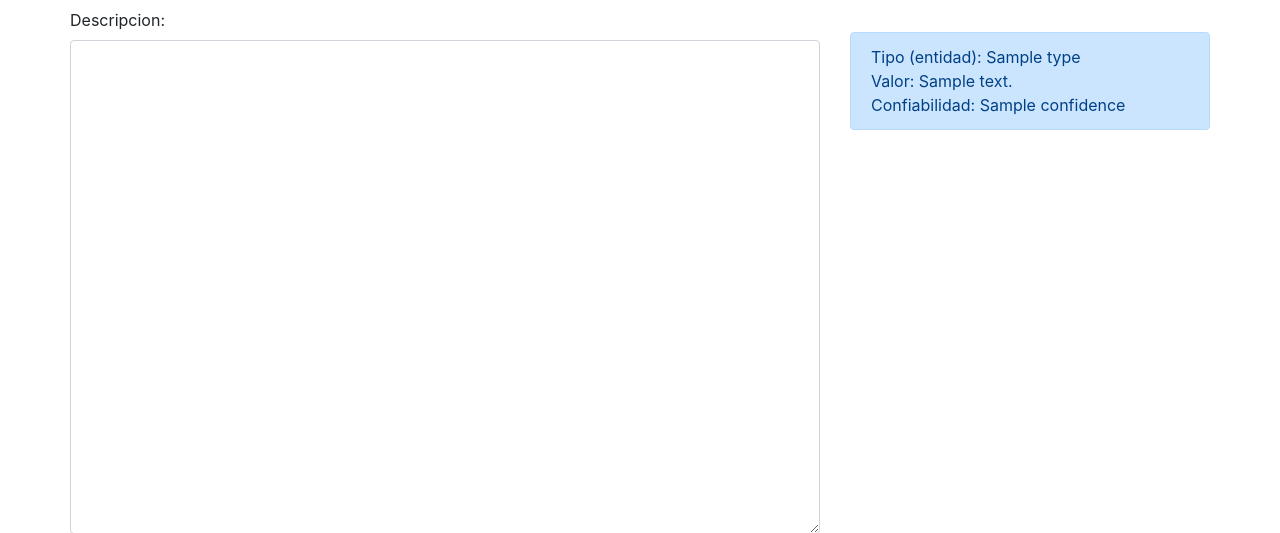
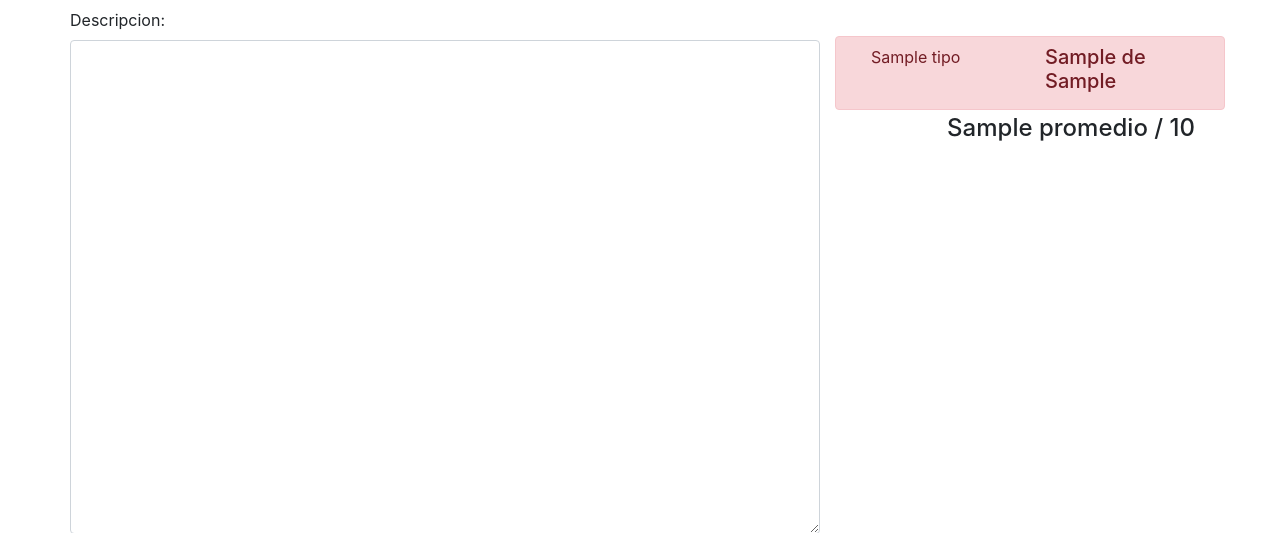
Before and after one commit to bignada/challenge_validacion_vacante, a Django app: template templates/vacante/validar.html in a window 1280 px wide. Shown: the top 533 px of the page. Run offline with Django 3.2, Linux system fonts and the light colour scheme; tables that the repository leaves empty hold one stand-in row (values such as "Sample post"); the template is opened without the code that fills it: values that come from a table or form of the project are taken from there, most other values are stand-ins (such as "Sample title", 1, 10 or a date in 2020); parts of the project's set-up code (start-up, migrations or seed data) failed here and were passed over; some libraries are stand-ins or nearby versions.

Commit message:
Se han agregado los porcentajes de evaluacion

```diff
--- /dev/null
+++ b/apps/conf_apps.json
@@ -0,0 +1,5 @@
+{
+    "NLU_KEY" : "7aThx2ow687qBDbK8QBSY1nAHEha5hYickObmPsh08Gk",
+    "NLU_URL" : "https://gateway.watsonplatform.net/natural-language-understanding/api",
+    "MODEL_ID_KS" : "e8e0591b-84f2-4250-a146-785f7971df48"
+}
--- a/templates/vacante/validar.html
+++ b/templates/vacante/validar.html
@@ -23,7 +23,28 @@
                 </div>
                 <div class="col-4 pt-4" rows="23">
 
+                    {% for tipo, val in diccionario.items %}
 
+                    <div class="row alert-primary alert py-2 my-1 {% if val.2 >= val.1 %} alert-success {% else %} alert-danger {% endif %}" role="alert">
+                        <div class="col-6 float-left">
+                                {{ tipo }}
+                        </div>
+                        <div class="col-6 float-right ">
+
+                                        <h5 class=" float-right">{{ val.3 }} de {{val.0}}</h5>
+                        </div>
+                    </div>
+                    {% endfor %}
+                    <div class="row">
+                        <div class="col-12">
+                            <div class="container">
+                                    <h4 class="float-right">{{promedio}} / 10</h4>
+                            </div>
+
+                        </div>
+
+                    </div>
+<!--
                             {% for probabilidad in probabilidades %}
                                 <div class="alert alert-primary" role="alert">
                                         Tipo (entidad): {{ probabilidad.type }}      </br>
@@ -32,7 +53,7 @@
                                         Confiabilidad: {{ probabilidad.confidence }} </br>
 
                                 </div>
-                             {% endfor %}
+                             {% endfor %} -->
 
                 </div>
             </div>
```
Also changed, not shown: apps/vacante/views.py (+29 -6 lines).
